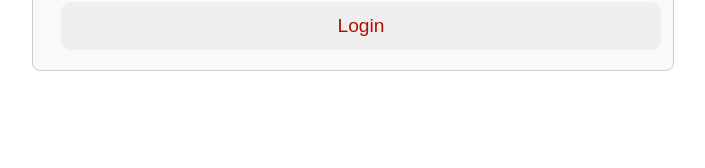
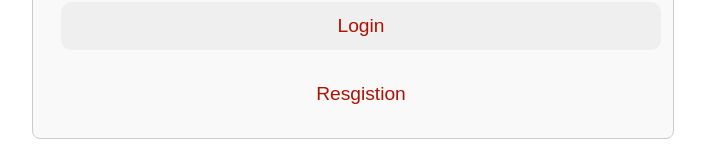
Before and after one commit to kmharsh/Bookmangment, a React (Create React App) app: page /login in a window 1280 px wide. Shown: the part 207-375 px from the top of the page, without its empty margins (287-992 px from the left). Built offline with nearby package versions, Linux system fonts and the light colour scheme.

Commit message:
from button

```diff
--- a/src/components/Login.js
+++ b/src/components/Login.js
@@ -1,5 +1,5 @@
 import React, { useState } from "react";
-import { useNavigate } from "react-router-dom";
+import { Link, useNavigate } from "react-router-dom";
 import "./styles/from.scss";
 
 function Login({ onLogin }) {
@@ -58,6 +58,7 @@ function Login({ onLogin }) {
           />
         </div>
         <button type="submit">Login</button>
+        <Link className="Linkbtn" to ="/register">Resgistion</Link>
       </form>
     </div>
   );
--- a/src/components/registion.js
+++ b/src/components/registion.js
@@ -1,5 +1,5 @@
 import React, { useState } from "react";
-import { useNavigate } from "react-router-dom";
+import { Link, useNavigate } from "react-router-dom";
 import "./styles/from.scss";
 
 function Register() {
@@ -66,6 +66,7 @@ function Register() {
           />
         </div>
         <button type="submit">Register</button>
+        <Link className="Linkbtn" to ="/login">Login</Link>
       </form>
     </div>
   );
--- a/src/components/styles/from.scss
+++ b/src/components/styles/from.scss
@@ -69,6 +69,30 @@ $color-white: #FFF;
                 outline: none;
             }
         }
+        .Linkbtn {
+            margin-top: 20px !important;
+            border-radius: $ruler/2 !important;
+            line-height: 0;
+            width: 100% ;
+            height: $ruler*3 !important;
+            display: inline-flex !important;
+            justify-content: center;
+            align-items: center;
+            margin: 0 $ruler/2;
+            font-size: $ruler*1.2;
+            color: $color-red;
+            border: none;
+            outline: none;
+            text-decoration: none;
+
+            &:hover {
+                box-shadow: -2px -2px 5px #FFF, 2px 2px 5px #BABECC;
+            }
+
+            &:focus {
+                outline: none;
+            }
+        }
     }
 }
 
```
